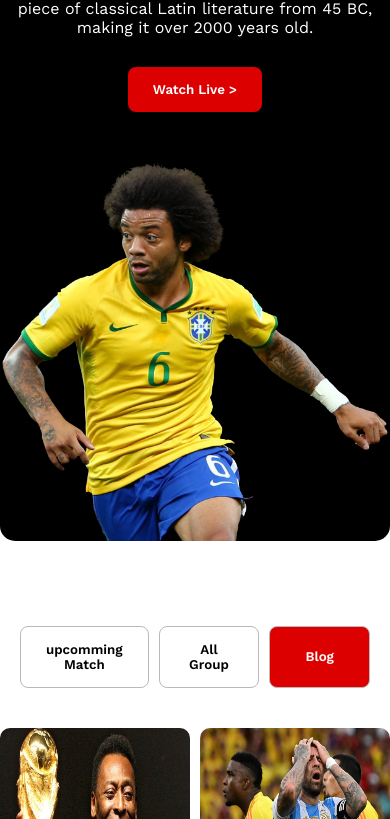
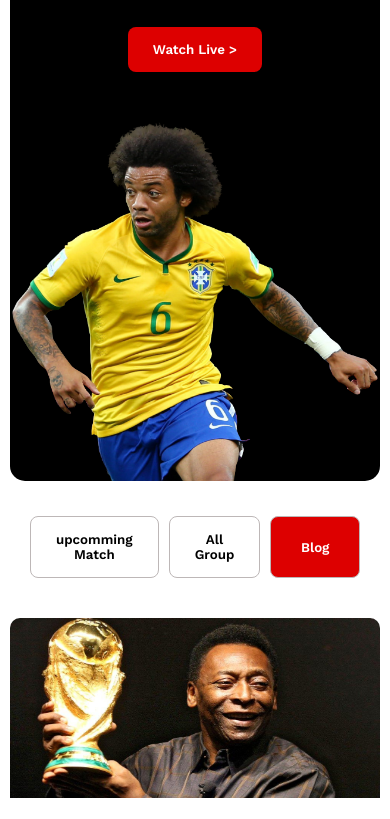
Before and after one commit to Mokim2005/world-tour-project, a plain HTML site: page index.html in a window 390 px wide. Shown: the part 299-1118 px from the top of the page. Drawn offline with nearby package versions, Linux system fonts and the light colour scheme.

Commit message:
mobile and tablate device responsive design done

```diff
--- a/style.css
+++ b/style.css
@@ -113,6 +113,12 @@ img{
 
 @media screen and (max-width:992px) {
   /* banner  */
+  .container{
+    margin: 0 20px;
+  }
+  .banner{
+    margin-top: 20px;
+  }
   .banner-left h1 {
     font-size: 50px;
     font-weight: 500;
@@ -141,9 +147,13 @@ img{
 
 /* mobile */
 @media screen and (max-width: 768px) {
+  .container{
+    margin: 0 10px;
+  }
   .banner{
     flex-direction: column;
     text-align: center;
+    margin-top: 10px;
   }
   .banner .banner-left{
     margin-bottom: 50px;
@@ -154,4 +164,7 @@ img{
     max-width: 100%;
     margin: 15px;
   }
+  .upcomming-matches-right{
+    grid-template-columns: repeat(1, 1fr);
+  }
 }
```
